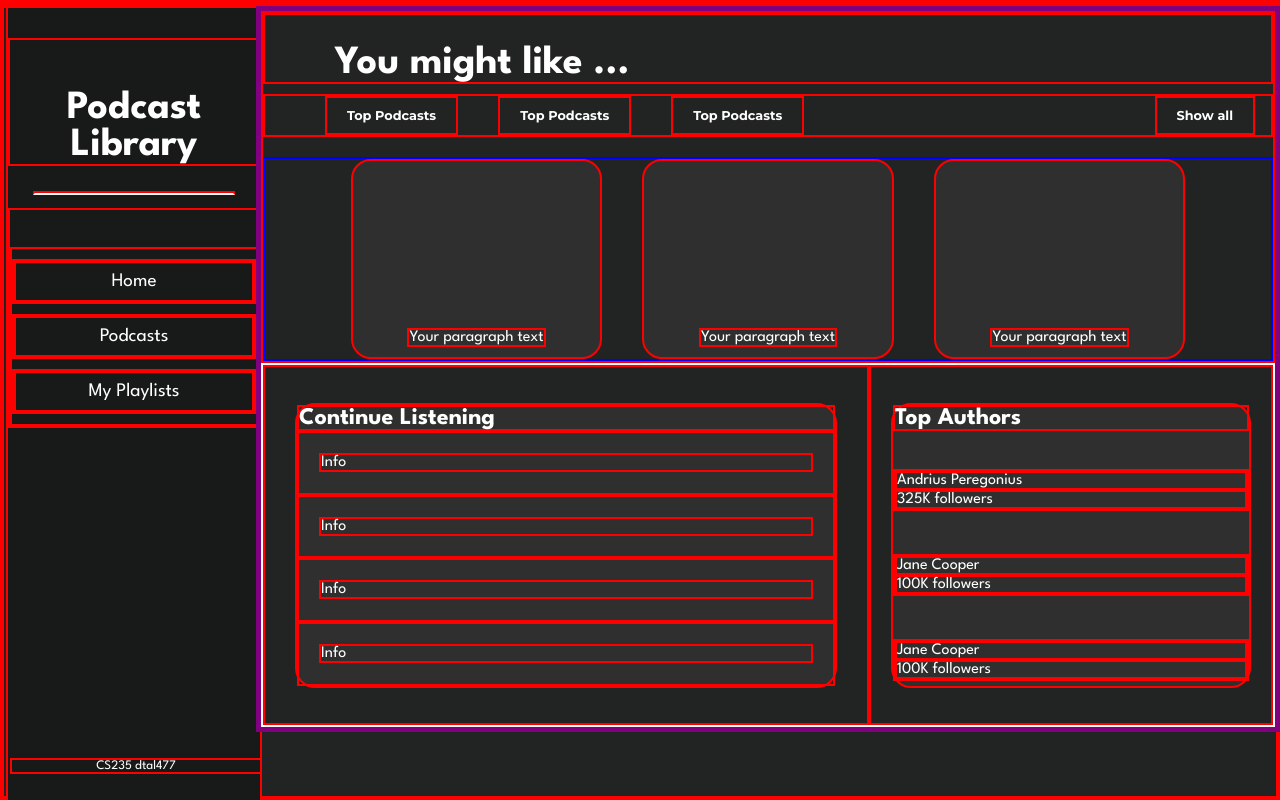
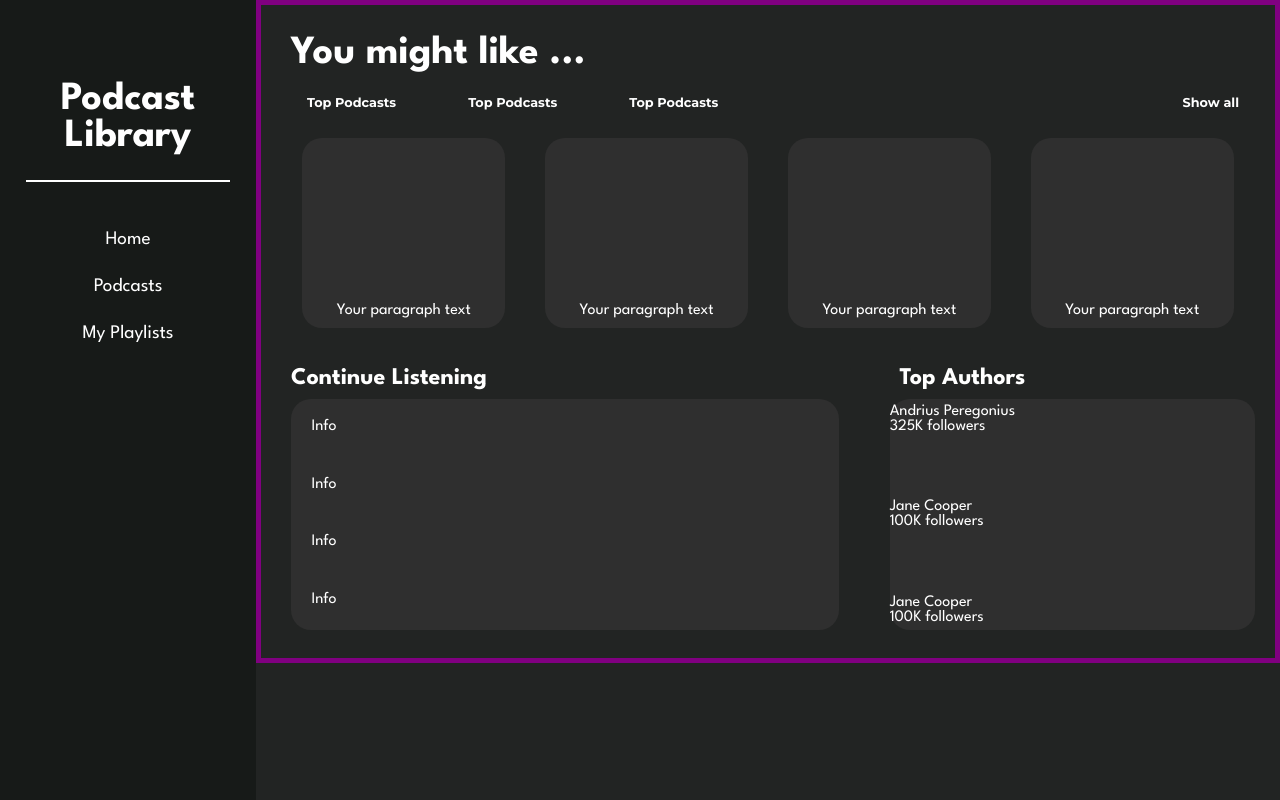
Before and after one commit to unix2dossss/Listen, a Flask app: template podcast/templates/layout.html in a window 1280 px wide. Run offline with Flask 3, Linux system fonts and the light colour scheme; the template is opened without the code that fills it, so the values that code supplies are empty.

Commit message:
Layed out skeleton of page

```diff
--- a/podcast/static/css/layout.css
+++ b/podcast/static/css/layout.css
@@ -5,7 +5,7 @@
     list-style: none;
     text-decoration: none;
     color: white;
-    border: 2.5px solid red;
+    /* border: 2.5px solid red; */
 }
 
 body,
@@ -64,15 +64,6 @@ nav {
     font-size: 1.2em;
 }
 
-#nav-footer {
-    width: 100%;
-    position: absolute;
-    bottom: 0;
-    text-align: center;
-    font-size: small;
-    margin-bottom: 30px;
-}
-
 .right-side {
     width: 80%;
     border: 5px solid purple;
@@ -88,7 +79,7 @@ nav {
     color: white;
     font-size: 2.5em;
     padding-top: 3%;
-    padding-left: 70px;
+    padding-left: 30px;
     text-align: left;
 }
 
@@ -96,8 +87,8 @@ nav {
     display: flex;
     justify-content: left;
     text-align: center;
-    margin-top: 10px;
-    padding-left: 40px;
+    margin-top: 15px;
+    padding-left: 10px;
     width: auto;
     font-family: 'Montserrat', sans-serif;
     font-weight: bold;
@@ -106,7 +97,7 @@ nav {
 
 .header div {
     margin: 0 20px;
-    padding: 10px 20px;
+    padding: 8px 16px;
 }
 
 .header div:hover {
@@ -121,7 +112,7 @@ nav {
 }
 
 .podcast-cards {
-    border: 2px solid blue;
+    /* border: 2px solid blue; */
     display: flex;
     gap: 40px;
     margin-top: 20px;
@@ -130,8 +121,8 @@ nav {
 
 .podcast-card {
     background-color: #2f2f2f;
-    width: 25%;
-    height: 200px;
+    width: 20%;
+    height: 190px;
     border-radius: 20px;
     display: flex;
     align-items: flex-end;
@@ -140,7 +131,7 @@ nav {
 }
 
 .bottom-section {
-    border: 2px solid white;
+    /* border: 2px solid white; */
     /* width: 80%;
     text-align: center;
     position: absolute;
@@ -151,17 +142,23 @@ nav {
 }
 
 .continue-listening-container {
-    /* border: 2px solid yellow; */
     width: 60%;
-    height: 360px;
+    height: 330px;
     display: flex;
+    flex-direction: column;
     justify-content: center;
     align-items: center;
 }
 
+.continue-listening-container h2 {
+    width: 100%;
+    padding: 10px 30px;
+    text-align: left;
+}
+
 .continue-listening-block {
     width: 90%;
-    height: 80%;
+    height: 70%;
     background-color: #2f2f2f;
     border-radius: 20px;
     display: flex;
@@ -172,22 +169,28 @@ nav {
 .continue-listening-block div {
     flex: 1;
     padding: 20px;
-
 }
 
 
 .top-authors-outer {
     /* border: 2px solid white; */
     width: 40%;
-    height: 360px;
+    height: 330px;
     display: flex;
+    flex-direction: column;
     justify-content: center;
     align-items: center;
 }
 
+.top-authors-outer h2 {
+    width: 100%;
+    padding: 10px 30px;
+    text-align: left;
+}
+
 .top-authors {
     width: 90%;
-    height: 80%;
+    height: 70%;
     background-color: #2f2f2f;
     border-radius: 20px;
     display: flex;
--- a/podcast/templates/layout.html
+++ b/podcast/templates/layout.html
@@ -22,9 +22,6 @@
                   <li><a href="./catalogue.html">Podcasts</a></li>
                   <li><a href="#Playlists">My Playlists</a></li>
                 </ul>
-                <div id="nav-footer">
-                    CS235 dtal477
-                </div>
             </div>
         </nav>
 
@@ -47,12 +44,15 @@
                     <div class="podcast-card">
                         <p>Your paragraph text</p>
                     </div>
+                    <div class="podcast-card">
+                        <p>Your paragraph text</p>
+                    </div>
                 </div>
             </section>
             <section class="bottom-section">
                 <div class="continue-listening-container">
+                    <h2>Continue Listening</h2>
                     <div class="continue-listening-block">
-                        <h2>Continue Listening</h2>
                         <div>
                             <p>Info</p>
                         </div>
@@ -68,8 +68,8 @@
                     </div>
                 </div>
                 <div class="top-authors-outer">
+                    <h2>Top Authors</h2>
                     <div class="top-authors">
-                        <h2>Top Authors</h2>
                         <div class="author">
                             <p>Andrius Peregonius</p>
                             <p>325K followers</p>
```
